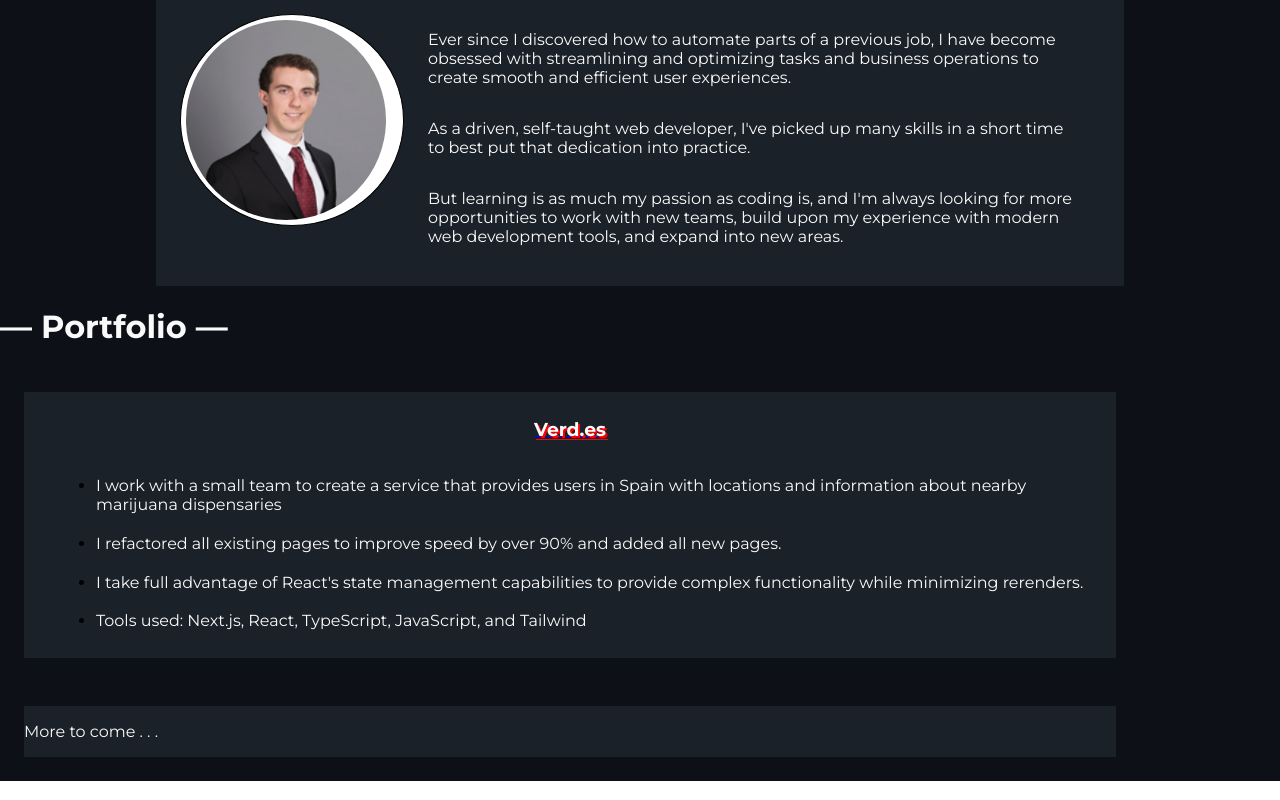
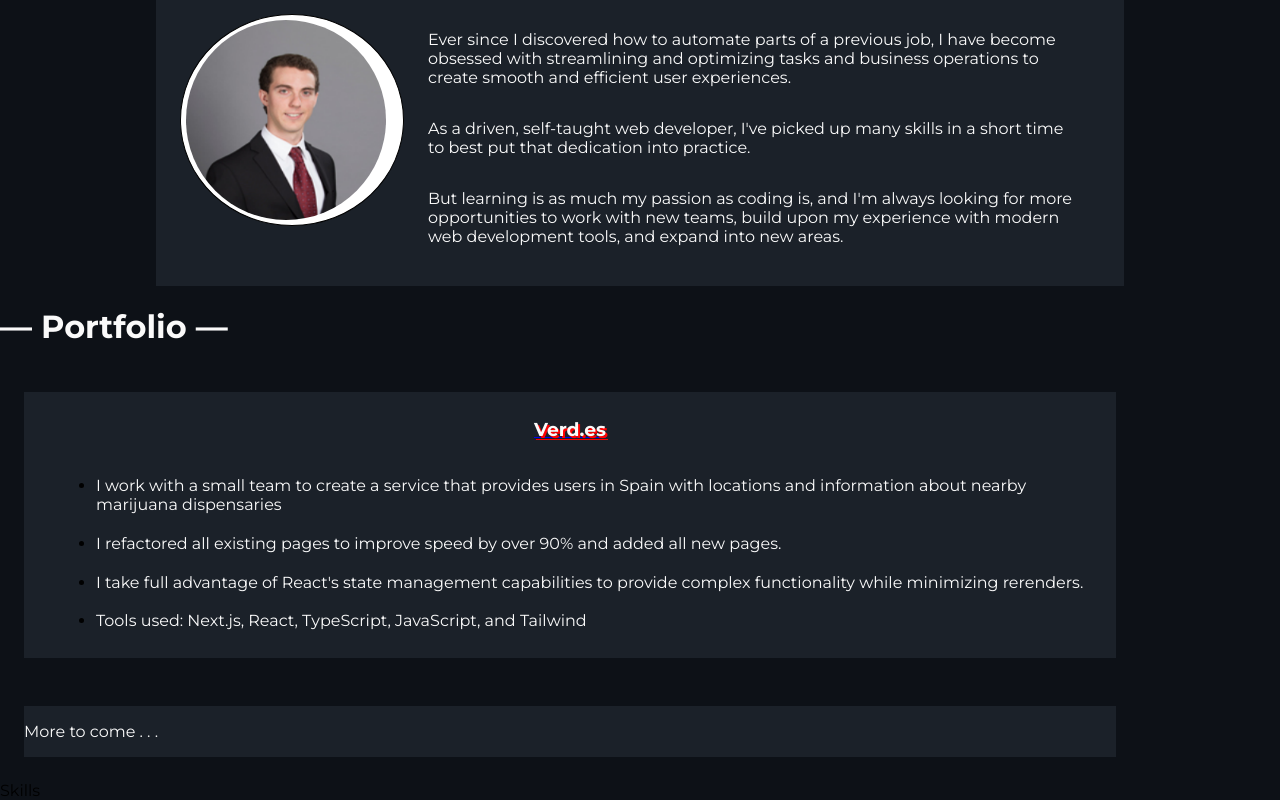
Before and after one commit to dslovinsky/danielslovinsky.com, a Next.js app: page / in a window 1280 px wide. Shown: the part 892-1692 px from the top of the page. Built offline with nearby package versions, Linux system fonts and the light colour scheme.

Commit message:
Creates Skills component and removes unnecessary type specifications

```diff
--- a/components/Content/About.tsx
+++ b/components/Content/About.tsx
@@ -1,10 +1,9 @@
 import Image from 'next/image';
-import {ReactElement} from 'react';
 import selfPhoto from 'public/photos/me.png';
 
 import styles from 'styles/components/about.module.scss';
 
-export default function About({...props}): ReactElement {
+export default function About({...props}) {
   return (
     <div {...props} className={`${styles.section} h-screen`}>
       <h1 className="text-3xl my-8 font-bold">— About Me —</h1>
--- a/components/Content/Portfolio.tsx
+++ b/components/Content/Portfolio.tsx
@@ -1,11 +1,10 @@
 import Image from 'next/image';
 import Link from 'next/link';
-import {ReactElement} from 'react';
 import verdes from 'public/photos/verdes.png';
 
 import styles from 'styles/components/portfolio.module.scss';
 
-export default function Portfolio({...props}): ReactElement {
+export default function Portfolio({...props}) {
   return (
     <div {...props} className={`${styles.section} h-screen`}>
       <h1 className="text-3xl my-8 font-bold self-center">— Portfolio —</h1>
--- /dev/null
+++ b/components/Content/Skills.tsx
@@ -0,0 +1,9 @@
+import styles from 'styles/index.module.scss';
+
+export default function Skills({...props}) {
+  return (
+    <div {...props} className={styles.skills}>
+      Skills
+    </div>
+  );
+}
--- a/pages/index.tsx
+++ b/pages/index.tsx
@@ -1,8 +1,9 @@
 import {NextSeo} from 'next-seo';
 
 // import GoL from '@components/Animations/GoL';
+import About from '@components/Content/About';
 import Title from '@components/Content/Title';
-import About from '@components/Content/About';
+import Skills from '@components/Content/Skills';
 import Portfolio from '@components/Content/Portfolio';
 import NavBar from '@components/Navs/NavBar';
 import ScrollAnchor from '@components/Navs/ScrollAnchor';
@@ -38,6 +39,7 @@ export default function Home() {
         {/* <SectionPlaceholder /> */}
         <About id="About" />
         <Portfolio id="Portfolio" />
+        <Skills id="Skills" />
       </main>
     </>
   );
```
